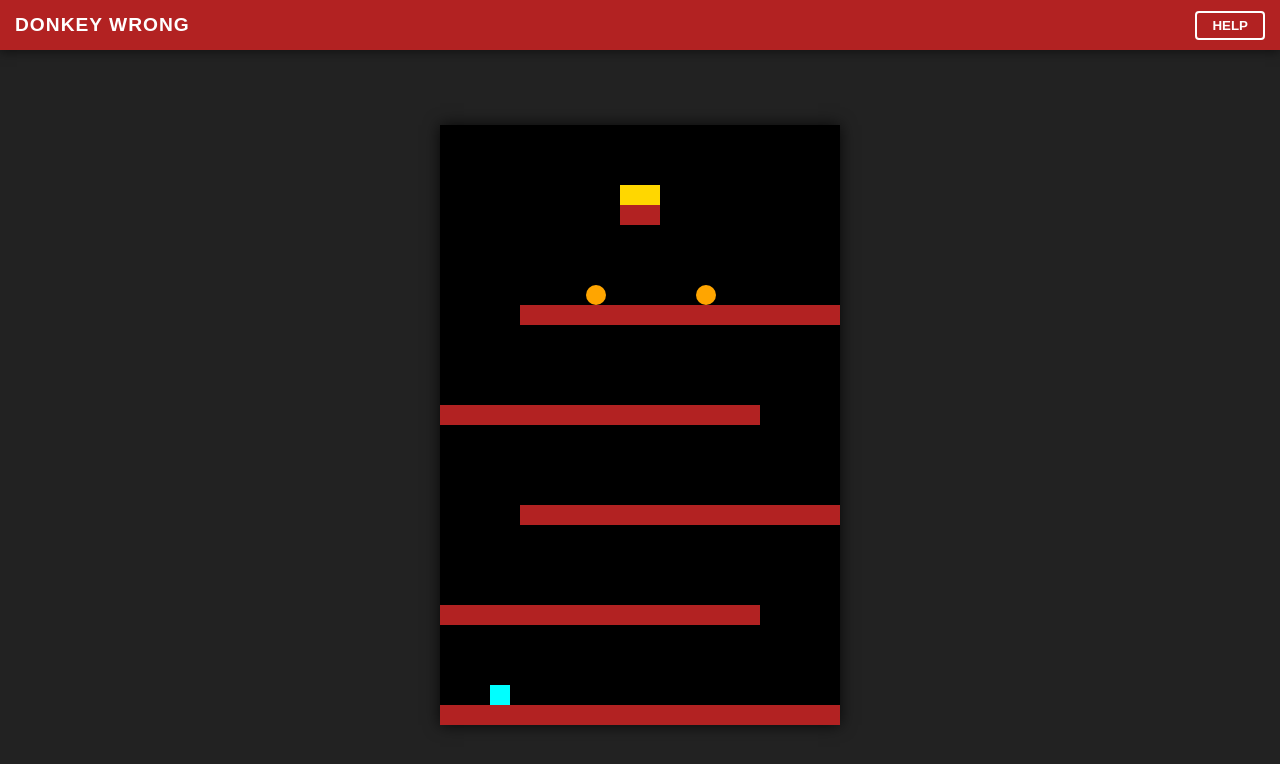
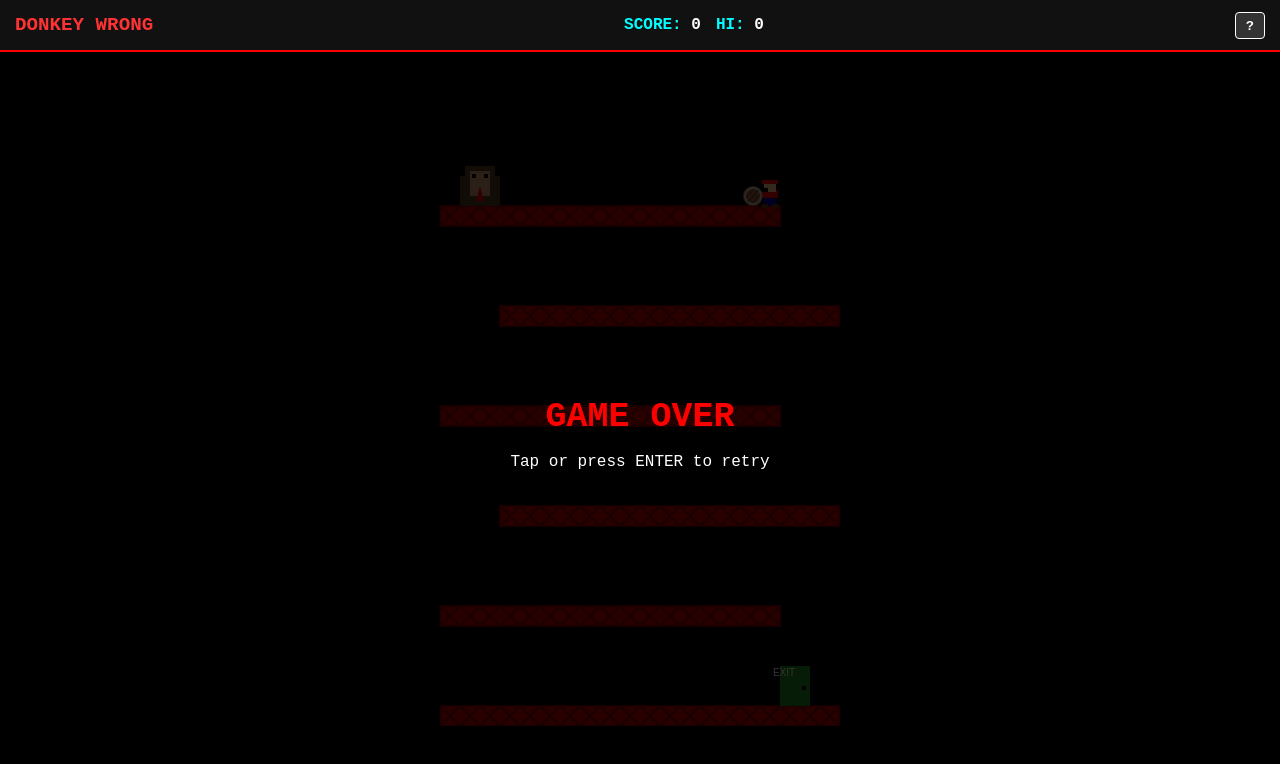
Before and after one commit to Photified/DonkeyWrong, a plain HTML site: page index.html in a window 1280 px wide. Drawn offline with Linux system fonts and the light colour scheme.

Commit message:
Add files via upload

```diff
--- a/game.js
+++ b/game.js
@@ -1,31 +1,54 @@
 const canvas = document.getElementById('gameCanvas');
 const ctx = canvas.getContext('2d');
 
-// UI Elements
+// UI & Score Elements
+const scoreValEl = document.getElementById('scoreVal');
+const hiValEl = document.getElementById('hiVal');
+let score = 0;
+let highScore = localStorage.getItem('donkeyWrongHighScore') || 0;
+hiValEl.innerText = highScore;
+
+function addScore(points) {
+    score += points;
+    if (score > highScore) {
+        highScore = score;
+        localStorage.setItem('donkeyWrongHighScore', highScore);
+        hiValEl.innerText = highScore;
+    }
+    scoreValEl.innerText = score;
+}
+
+// UI Modals
 const helpBtn = document.getElementById('helpBtn');
 const closeBtn = document.getElementById('closeBtn');
 const helpModal = document.getElementById('helpModal');
 const overlay = document.getElementById('overlay');
 const installBtn = document.getElementById('installBtn');
 
-// --- Game State ---
 let isGameOver = false;
 let isPaused = false;
 let frameCount = 0;
 
 // --- Entities ---
+// Mario starts top-right
 const player = {
-    x: 50, y: 500, width: 20, height: 20, color: '#00ffff',
-    dx: 0, dy: 0, speed: 4, jumpPower: -10, grounded: false
+    x: 320, y: 50, width: 20, height: 26,
+    dx: 0, dy: 0, speed: 3.5, jumpPower: -10, grounded: false, facingLeft: true
 };
 
+// Donkey Kong drops them from top-left
+const dk = { x: 20, y: 40, width: 40, height: 40 };
+// Exit is at bottom-right
+const goal = { x: 340, y: 540, width: 30, height: 40 };
+
+// Staggered platforms moving downward
 const platforms = [
-    { x: 0, y: 580, w: 400, h: 20 },
-    { x: 0, y: 480, w: 320, h: 20 },
-    { x: 80, y: 380, w: 320, h: 20 },
-    { x: 0, y: 280, w: 320, h: 20 },
-    { x: 80, y: 180, w: 320, h: 20 },
-    { x: 180, y: 80, w: 40, h: 20 }
+    { x: 0, y: 80, w: 340, h: 20 },   // Gap on right
+    { x: 60, y: 180, w: 340, h: 20 },  // Gap on left
+    { x: 0, y: 280, w: 340, h: 20 },   // Gap on right
+    { x: 60, y: 380, w: 340, h: 20 },  // Gap on left
+    { x: 0, y: 480, w: 340, h: 20 },   // Gap on right
+    { x: 0, y: 580, w: 400, h: 20 }    // Solid ground
 ];
 
 let barrels = [];
@@ -33,18 +56,15 @@ let barrels = [];
 // --- PWA Install Logic ---
 let deferredPrompt;
 window.addEventListener('beforeinstallprompt', (e) => {
-    e.preventDefault(); // Prevent standard browser prompt
+    e.preventDefault();
     deferredPrompt = e;
-    installBtn.style.display = 'block'; // Show install button in modal
+    installBtn.style.display = 'block';
 });
-
 installBtn.addEventListener('click', async () => {
-    if (deferredPrompt !== null) {
+    if (deferredPrompt) {
         deferredPrompt.prompt();
         const { outcome } = await deferredPrompt.userChoice;
-        if (outcome === 'accepted') {
-            installBtn.style.display = 'none'; // Hide if installed
-        }
+        if (outcome === 'accepted') installBtn.style.display = 'none';
         deferredPrompt = null;
     }
 });
@@ -55,7 +75,6 @@ function toggleModal(show) {
     helpModal.style.display = show ? 'block' : 'none';
     overlay.style.display = show ? 'block' : 'none';
 }
-
 helpBtn.addEventListener('click', () => toggleModal(true));
 closeBtn.addEventListener('click', () => toggleModal(false));
 
@@ -63,53 +82,54 @@ closeBtn.addEventListener('click', () => toggleModal(false));
 const keys = { left: false, right: false, up: false };
 
 window.addEventListener('keydown', e => {
-    if (e.code === 'ArrowLeft') keys.left = true;
-    if (e.code === 'ArrowRight') keys.right = true;
+    if (e.code === 'ArrowLeft') { keys.left = true; player.facingLeft = true; }
+    if (e.code === 'ArrowRight') { keys.right = true; player.facingLeft = false; }
     if (e.code === 'ArrowUp' || e.code === 'Space') keys.up = true;
-    if (isGameOver && e.code === 'Enter') resetGame();
+    if (isGameOver && e.code === 'Enter') resetGame(true);
 });
-
 window.addEventListener('keyup', e => {
     if (e.code === 'ArrowLeft') keys.left = false;
     if (e.code === 'ArrowRight') keys.right = false;
     if (e.code === 'ArrowUp' || e.code === 'Space') keys.up = false;
 });
 
-// Bind Touch Events directly to CANVAS to avoid UI interference
 canvas.addEventListener('touchstart', e => {
-    if (isPaused) return; // Don't move if paused
+    if (isPaused) return;
     const rect = canvas.getBoundingClientRect();
     const touchX = e.touches[0].clientX - rect.left;
-    const canvasWidth = rect.width;
-
-    if (touchX < canvasWidth / 3) keys.left = true;
-    else if (touchX > (canvasWidth / 3) * 2) keys.right = true;
+    if (touchX < rect.width / 3) { keys.left = true; player.facingLeft = true; }
+    else if (touchX > (rect.width / 3) * 2) { keys.right = true; player.facingLeft = false; }
     else keys.up = true;
 }, { passive: false });
 
 canvas.addEventListener('touchend', () => {
     keys.left = keys.right = keys.up = false;
-    if (isGameOver) resetGame();
+    if (isGameOver) resetGame(true);
 });
 
 // --- Core Logic ---
 function spawnBarrel() {
-    barrels.push({ x: 80, y: 150, radius: 10, dx: 3, dy: 0 });
+    // Spawns near DK and rolls right initially
+    barrels.push({ x: 70, y: 50, radius: 10, dx: 3, dy: 0, rotation: 0 });
 }
 
-function resetGame() {
+function resetGame(fullReset) {
     isGameOver = false;
-    player.x = 50; player.y = 500;
+    player.x = 320; player.y = 50;
     player.dx = 0; player.dy = 0;
     barrels = [];
     frameCount = 0;
+    if (fullReset) {
+        score = 0;
+        scoreValEl.innerText = score;
+    }
 }
 
 function update() {
-    if (isGameOver || isPaused) return; // Stop logic if game over or help menu open
+    if (isGameOver || isPaused) return;
     frameCount++;
 
-    player.dy += 0.5;
+    player.dy += 0.6; // Gravity
     if (keys.left) player.dx = -player.speed;
     else if (keys.right) player.dx = player.speed;
     else player.dx = 0;
@@ -137,12 +157,14 @@ function update() {
         }
     });
 
-    if (frameCount % 120 === 0) spawnBarrel();
+    if (frameCount % 110 === 0) spawnBarrel();
 
-    barrels.forEach(b => {
+    for (let i = barrels.length - 1; i >= 0; i--) {
+        let b = barrels[i];
         b.dy += 0.5;
         b.x += b.dx;
         b.y += b.dy;
+        b.rotation += b.dx * 0.1; // visual spin
 
         platforms.forEach(p => {
             if (b.x - b.radius < p.x + p.w && b.x + b.radius > p.x &&
@@ -154,49 +176,169 @@ function update() {
             }
         });
 
+        // Bouncing off walls
         if (b.x - b.radius <= 0) { b.x = b.radius; b.dx = Math.abs(b.dx); }
         if (b.x + b.radius >= canvas.width) { b.x = canvas.width - b.radius; b.dx = -Math.abs(b.dx); }
 
+        // Player Collision
         if (player.x < b.x + b.radius && player.x + player.width > b.x - b.radius &&
             player.y < b.y + b.radius && player.y + player.height > b.y - b.radius) {
             isGameOver = true;
         }
-    });
 
-    if (player.y < 80) {
-        alert("YOU WIN! Donkey Wrong has been thwarted.");
-        resetGame();
+        // Barrel reached the bottom - Despawn and add points
+        if (b.y > canvas.height) {
+            barrels.splice(i, 1);
+            addScore(10);
+        }
     }
+
+    // Win Condition
+    if (player.x < goal.x + goal.width && player.x + player.width > goal.x &&
+        player.y < goal.y + goal.height && player.y + player.height > goal.y) {
+        addScore(500);
+        alert("Level Cleared! Escaping to the next floor...");
+        resetGame(false); // Keeps score, resets positions
+    }
+}
+
+// --- Custom Graphics ---
+function drawGirder(p) {
+    ctx.fillStyle = '#cc0000';
+    ctx.fillRect(p.x, p.y, p.w, p.h);
+    ctx.strokeStyle = '#800000';
+    ctx.lineWidth = 2;
+    ctx.beginPath();
+    for(let i = 0; i < p.w; i += 20) {
+        ctx.moveTo(p.x + i, p.y);
+        ctx.lineTo(p.x + i + 20, p.y + p.h);
+        ctx.moveTo(p.x + i + 20, p.y);
+        ctx.lineTo(p.x + i, p.y + p.h);
+    }
+    ctx.stroke();
+    // Top and bottom borders
+    ctx.strokeRect(p.x, p.y, p.w, p.h);
+}
+
+function drawMario(x, y, facingLeft) {
+    ctx.save();
+    if (facingLeft) {
+        ctx.translate(x + 20, y);
+        ctx.scale(-1, 1);
+        x = 0; y = 0;
+    }
+    // Overalls (Blue)
+    ctx.fillStyle = '#0000bb';
+    ctx.fillRect(x + 4, y + 14, 12, 12);
+    // Shirt (Red)
+    ctx.fillStyle = '#ff0000';
+    ctx.fillRect(x + 2, y + 10, 16, 8);
+    // Face (Peach)
+    ctx.fillStyle = '#ffcc99';
+    ctx.fillRect(x + 4, y + 4, 12, 8);
+    // Hat (Red)
+    ctx.fillStyle = '#ff0000';
+    ctx.fillRect(x + 2, y, 16, 4);
+    // Mustache/Nose
+    ctx.fillStyle = '#000';
+    ctx.fillRect(x + 12, y + 8, 6, 4);
+    // Boots
+    ctx.fillStyle = '#663300';
+    ctx.fillRect(x + 2, y + 24, 6, 4);
+    ctx.fillRect(x + 12, y + 24, 6, 4);
+    ctx.restore();
+}
+
+function drawDK(x, y) {
+    // Body
+    ctx.fillStyle = '#5c3a21';
+    ctx.fillRect(x, y + 10, 40, 30);
+    // Chest
+    ctx.fillStyle = '#d4a373';
+    ctx.fillRect(x + 10, y + 15, 20, 15);
+    // Head
+    ctx.fillStyle = '#5c3a21';
+    ctx.fillRect(x + 5, y, 30, 20);
+    // Face
+    ctx.fillStyle = '#d4a373';
+    ctx.fillRect(x + 10, y + 5, 20, 15);
+    // Eyes
+    ctx.fillStyle = '#000';
+    ctx.fillRect(x + 12, y + 8, 4, 4);
+    ctx.fillRect(x + 24, y + 8, 4, 4);
+    // Red Tie
+    ctx.fillStyle = '#ff0000';
+    ctx.beginPath();
+    ctx.moveTo(x + 20, y + 20);
+    ctx.lineTo(x + 16, y + 35);
+    ctx.lineTo(x + 24, y + 35);
+    ctx.fill();
+}
+
+function drawBarrel(b) {
+    ctx.save();
+    ctx.translate(b.x, b.y);
+    ctx.rotate(b.rotation);
+
+    // Wood body
+    ctx.fillStyle = '#a65d37';
+    ctx.beginPath();
+    ctx.arc(0, 0, b.radius, 0, Math.PI * 2);
+    ctx.fill();
+
+    // Metal bands
+    ctx.strokeStyle = '#cccccc';
+    ctx.lineWidth = 2;
+    ctx.beginPath();
+    ctx.arc(0, 0, b.radius - 2, 0, Math.PI * 2);
+    ctx.stroke();
+
+    // Wood grain lines
+    ctx.strokeStyle = '#6e3c22';
+    ctx.lineWidth = 1;
+    ctx.beginPath();
+    ctx.moveTo(-b.radius+2, 0); ctx.lineTo(b.radius-2, 0);
+    ctx.moveTo(-b.radius+4, -4); ctx.lineTo(b.radius-4, -4);
+    ctx.moveTo(-b.radius+4, 4); ctx.lineTo(b.radius-4, 4);
+    ctx.stroke();
+
+    ctx.restore();
 }
 
 function draw() {
     ctx.clearRect(0, 0, canvas.width, canvas.height);
 
-    ctx.fillStyle = '#b22222';
-    platforms.forEach(p => ctx.fillRect(p.x, p.y, p.w, p.h));
+    // Draw Platforms (Girders)
+    platforms.forEach(p => drawGirder(p));
 
-    ctx.fillStyle = 'gold';
-    ctx.fillRect(180, 60, 40, 20);
+    // Draw Exit Door
+    ctx.fillStyle = '#228B22'; // Green door
+    ctx.fillRect(goal.x, goal.y, goal.width, goal.height);
+    ctx.fillStyle = '#000'; // Doorknob
+    ctx.fillRect(goal.x + 22, goal.y + 20, 4, 4);
+    ctx.fillStyle = '#fff';
+    ctx.font = '10px Arial';
+    ctx.fillText("EXIT", goal.x + 4, goal.y + 10);
 
-    ctx.fillStyle = player.color;
-    ctx.fillRect(player.x, player.y, player.width, player.height);
+    // Draw DK
+    drawDK(dk.x, dk.y);
 
-    ctx.fillStyle = 'orange';
-    barrels.forEach(b => {
-        ctx.beginPath();
-        ctx.arc(b.x, b.y, b.radius, 0, Math.PI * 2);
-        ctx.fill();
-    });
+    // Draw Player (Mario)
+    drawMario(player.x, player.y, player.facingLeft);
+
+    // Draw Barrels
+    barrels.forEach(b => drawBarrel(b));
 
     if (isGameOver) {
-        ctx.fillStyle = 'rgba(0, 0, 0, 0.7)';
+        ctx.fillStyle = 'rgba(0, 0, 0, 0.8)';
         ctx.fillRect(0, 0, canvas.width, canvas.height);
-        ctx.fillStyle = 'white';
-        ctx.font = '30px Arial';
+        ctx.fillStyle = '#ff0000';
+        ctx.font = 'bold 35px Courier New';
         ctx.textAlign = 'center';
         ctx.fillText("GAME OVER", canvas.width / 2, canvas.height / 2);
-        ctx.font = '15px Arial';
-        ctx.fillText("Press ENTER or Tap Canvas to Restart", canvas.width / 2, canvas.height / 2 + 40);
+        ctx.fillStyle = '#ffffff';
+        ctx.font = '16px Courier New';
+        ctx.fillText("Tap or press ENTER to retry", canvas.width / 2, canvas.height / 2 + 40);
     }
 }
 
--- a/index.html
+++ b/index.html
@@ -11,7 +11,7 @@
             background: #222;
             touch-action: none;
             overflow: hidden;
-            font-family: Arial, sans-serif;
+            font-family: 'Courier New', Courier, monospace;
             display: flex;
             flex-direction: column;
             height: 100vh;
@@ -20,17 +20,29 @@
         /* Top Navigation Bar */
         #topBar {
             height: 50px;
-            background: #b22222;
-            color: white;
+            background: #111;
+            color: #fff;
             display: flex;
             justify-content: space-between;
             align-items: center;
             padding: 0 15px;
-            box-shadow: 0 2px 10px rgba(0,0,0,0.5);
+            box-shadow: 0 2px 10px rgba(0,0,0,0.8);
             z-index: 2;
+            border-bottom: 2px solid #ff0000;
         }
-        #title { font-size: 1.2rem; font-weight: bold; text-transform: uppercase; letter-spacing: 1px; }
-        #helpBtn { background: transparent; border: 2px solid white; color: white; padding: 5px 15px; border-radius: 4px; font-weight: bold; cursor: pointer; }
+        #title { font-size: 1.2rem; font-weight: bold; color: #ff3333; }
+
+        /* Score Area */
+        #scoreBoard {
+            font-size: 1rem;
+            color: #fff;
+            font-weight: bold;
+            display: flex;
+            gap: 15px;
+        }
+        .score-label { color: #00ffff; }
+
+        #helpBtn { background: #333; border: 1px solid #fff; color: white; padding: 5px 10px; border-radius: 4px; font-weight: bold; cursor: pointer; }
 
         /* Game Container */
         #gameContainer {
@@ -39,6 +51,7 @@
             justify-content: center;
             align-items: center;
             position: relative;
+            background: #000;
         }
         canvas {
             background: #000;
@@ -52,24 +65,24 @@
             display: none;
             position: absolute;
             top: 0; left: 0; width: 100%; height: 100%;
-            background: rgba(0,0,0,0.7);
+            background: rgba(0,0,0,0.8);
             z-index: 5;
         }
         #helpModal {
             display: none;
             position: absolute;
             top: 50%; left: 50%; transform: translate(-50%, -50%);
-            background: #333;
+            background: #222;
             color: white;
             padding: 20px;
             border-radius: 8px;
-            border: 2px solid #00ffff;
+            border: 2px solid #ff3333;
             z-index: 10;
             width: 80%;
-            max-width: 300px;
+            max-width: 320px;
             text-align: center;
         }
-        #helpModal h2 { margin-top: 0; color: #00ffff; }
+        #helpModal h2 { margin-top: 0; color: #ff3333; }
         #helpModal p { line-height: 1.5; font-size: 14px; text-align: left; }
         .modal-btn {
             display: block;
@@ -82,15 +95,19 @@
             font-size: 16px;
             cursor: pointer;
         }
-        #closeBtn { background: #b22222; color: white; }
-        #installBtn { background: #00ffff; color: #000; display: none; /* Hidden until PWA is ready */ }
+        #closeBtn { background: #ff3333; color: white; }
+        #installBtn { background: #00ffff; color: #000; display: none; margin-bottom: 10px; }
     </style>
 </head>
 <body>
 
     <header id="topBar">
-        <div id="title">Donkey Wrong</div>
-        <button id="helpBtn">HELP</button>
+        <div id="title">DONKEY WRONG</div>
+        <div id="scoreBoard">
+            <span><span class="score-label">SCORE:</span> <span id="scoreVal">0</span></span>
+            <span><span class="score-label">HI:</span> <span id="hiVal">0</span></span>
+        </div>
+        <button id="helpBtn">?</button>
     </header>
 
     <div id="gameContainer">
@@ -104,7 +121,7 @@
         <p>
             **Mobile:** Tap left side to move left, right side to move right. Tap the center to jump.<br><br>
             **Desktop:** Use Arrow Keys to move and Spacebar to jump.<br><br>
-            Avoid the rolling orange barrels and make it to the golden platform at the top!
+            **Mission:** Start at the top and escape down to the green exit door at the bottom. Survive the barrels!
         </p>
         <button id="installBtn" class="modal-btn">📱 Install App</button>
         <button id="closeBtn" class="modal-btn">Resume Game</button>
@@ -113,9 +130,7 @@
     <script src="game.js"></script>
     <script>
         if ('serviceWorker' in navigator) {
-            window.addEventListener('load', () => {
-                navigator.serviceWorker.register('sw.js');
-            });
+            window.addEventListener('load', () => navigator.serviceWorker.register('sw.js'));
         }
     </script>
 </body>
--- a/sw.js
+++ b/sw.js
@@ -1,4 +1,4 @@
-const CACHE_NAME = 'donkey-wrong-v1';
+const CACHE_NAME = 'donkey-wrong-v2';
 const assetsToCache = [
     './',
     './index.html',
```
Also changed, not shown: manifest.json.
